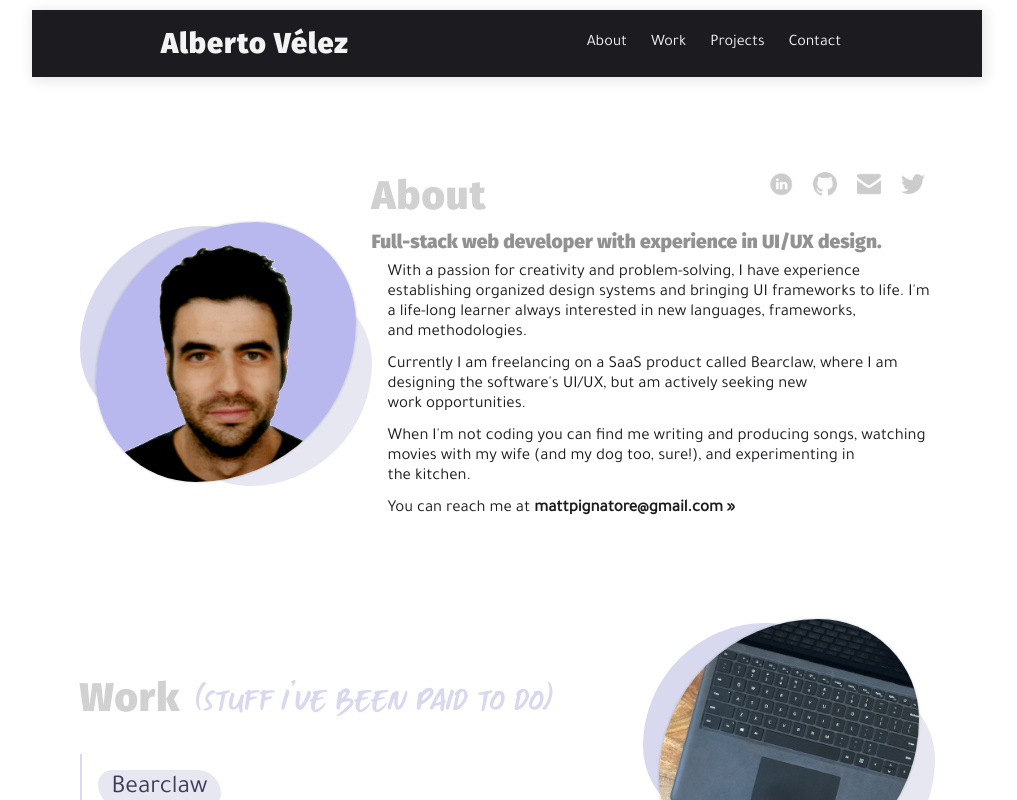
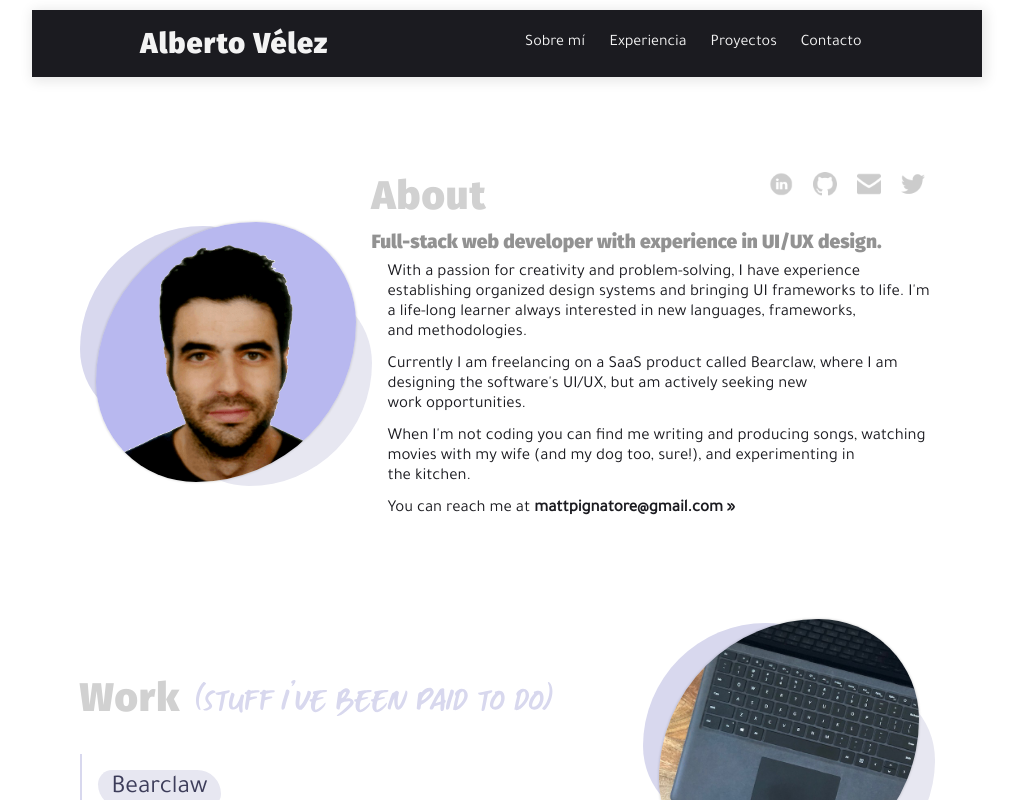
Before and after one commit to avelezdo/portfolio-vue, a Vue app: page / in a window 1280 px wide. Shown: the top 800 px of the page, without its empty margins (133-1150 px from the left). Built offline with nearby package versions, Linux system fonts and the light colour scheme; a web font is replaced by a local one.

Commit message:
Menus translated to spanish

```diff
--- a/src/components/Navbar.vue
+++ b/src/components/Navbar.vue
@@ -5,11 +5,11 @@
 		</div>
 		<div class="mobile-nav__container">
 			<ul class="nav__ul">
-				<li class="nav__link" data-name="about">About</li>
-				<li class="nav__link" data-name="work">Work</li>
-				<li class="nav__link" data-name="projects">Projects</li>
+				<li class="nav__link" data-name="about">Sobre mí</li>
+				<li class="nav__link" data-name="work">Experiencia</li>
+				<li class="nav__link" data-name="projects">Proyectos</li>
 				<!-- <li class="nav__link" data-name="recommendations">Testimonials</li> -->
-				<li class="nav__link" data-name="contact">Contact</li>
+				<li class="nav__link" data-name="contact">Contacto</li>
 			</ul>
 		</div>
 		<div id="burger">
```
